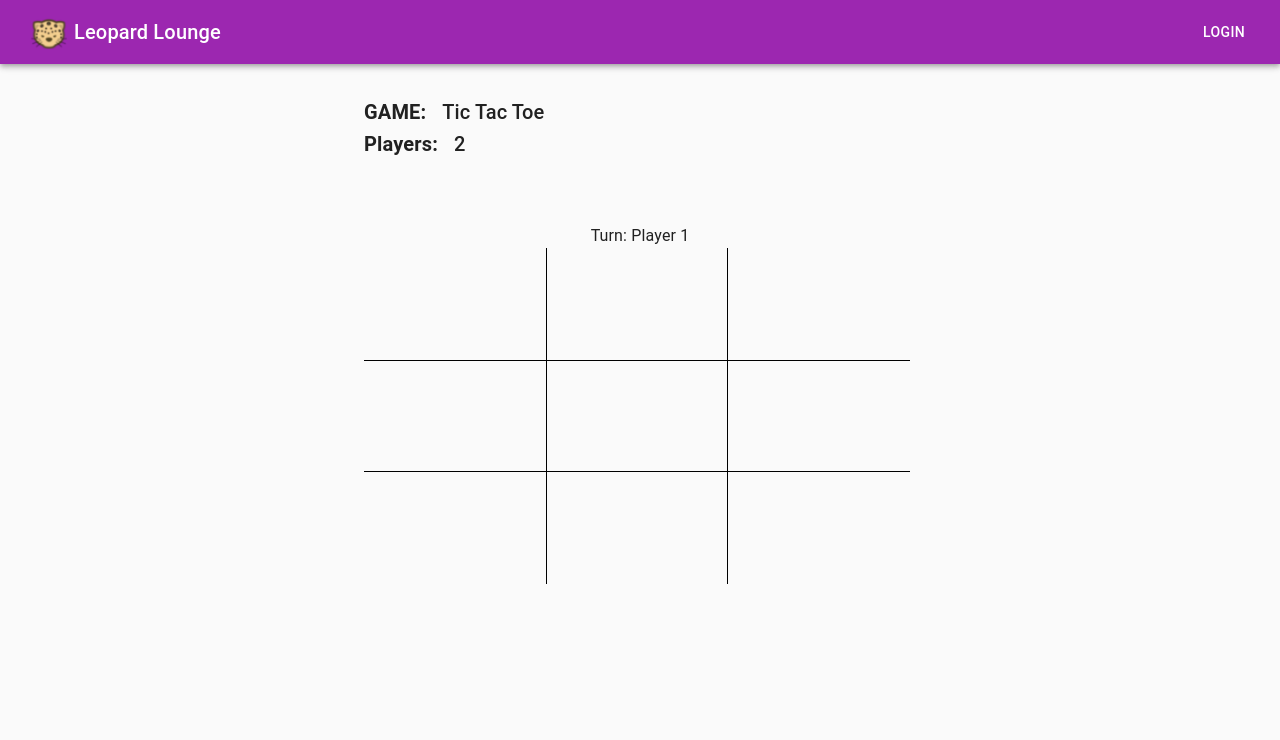
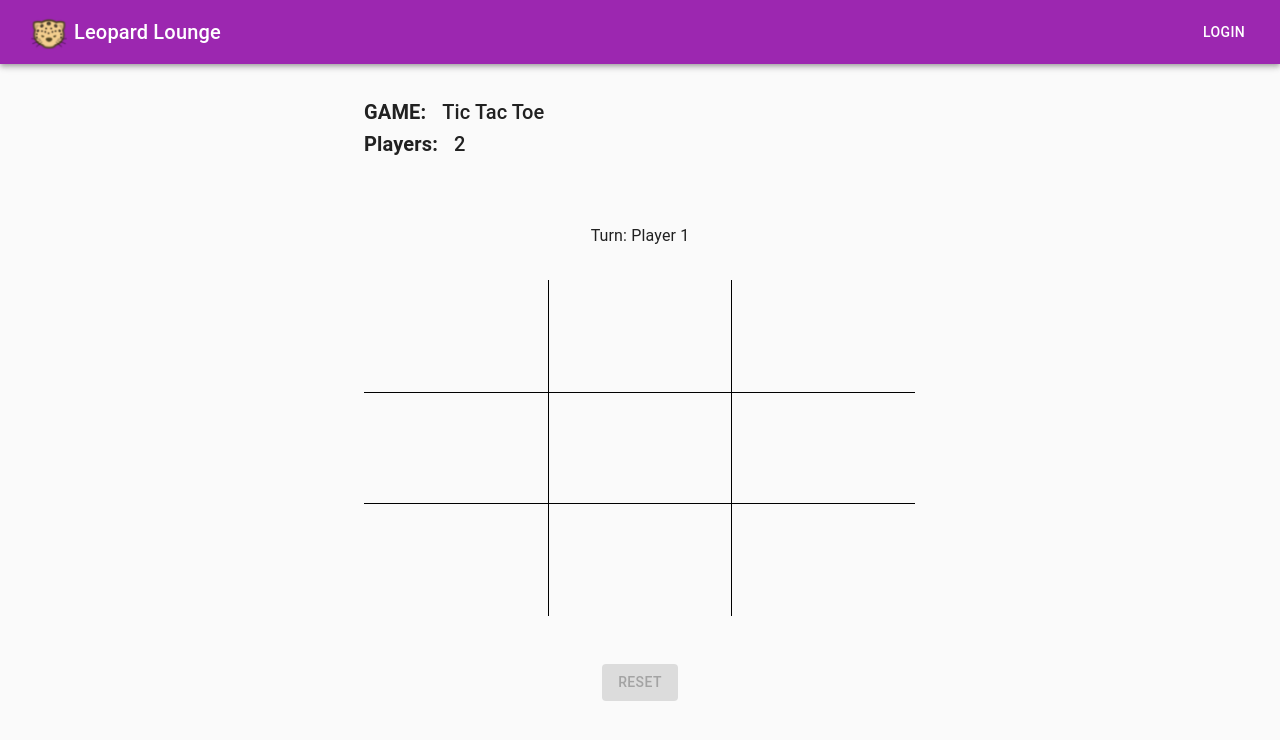
Before and after one commit to martinbee/leopard-lounge, a React (Create React App) app: page /room in a window 1280 px wide. Shown: the top 740 px of the page. Built offline with nearby package versions, Linux system fonts and the light colour scheme.

Commit message:
feat: work on tic tac toe ui

```diff
--- a/src/components/TicTacToe.js
+++ b/src/components/TicTacToe.js
@@ -1,8 +1,11 @@
 import React, { useState } from 'react';
 import {
   Typography,
+  Button,
 } from '@material-ui/core';
 import styled from 'styled-components';
+import Cross from '@material-ui/icons/Close';
+import Circle from '@material-ui/icons/RadioButtonUnchecked';
 
 
 const Text = styled(Typography)`
@@ -13,16 +16,31 @@ const BoxWrapper = styled.div`
   height: 42vh;
   display: flex;
   flex-wrap: wrap;
+  margin-top: 2rem;
+  margin-bottom: 3rem;
 `;
-const Box = styled.div`
-  border-right: ${({ border }) => border === 'horizontals' && '1px solid black'};
-  border-left: ${({ border }) => border === 'horizontals' && '1px solid black'};
-  border-top: ${({ border }) => border === 'verticals' && '1px solid black'};
-  border-bottom: ${({ border }) => border === 'verticals' && '1px solid black'};
+
+const Box = styled.button`
+  border-right: ${({ border }) => border === 'horizontals' ? '1px solid black' : 'none'};
+  border-left: ${({ border }) => border === 'horizontals' ? '1px solid black' : 'none'};
+  border-top: ${({ border }) => border === 'verticals' ? '1px solid black' : 'none'};
+  border-bottom: ${({ border }) => border === 'verticals' ? '1px solid black' : 'none'};
   border: ${({ border }) => border === 'all' && '1px solid black'};
+  background: none;
   text-align: center;
   height: 14vh;
-  width: 33%;
+  width: 33.3%;
+  cursor: pointer;
+`;
+
+const iconStyles = {
+  width: '100%',
+  height: '100%',
+};
+
+const ButtonWrapper = styled.div`
+  display: flex;
+  justify-content: center;
 `;
 
 // 9 squares with appropriate borders
@@ -30,7 +48,7 @@ const Box = styled.div`
 // once a square has been clicked it belongs to that player
 // that square can't be clicked again
 // when three in a row (horiz, diag, vertical) the player who owns those three wins (need to figure out algo)
-const initialClaimMap = {
+const initialBoardState = {
   0: {
     player: '',
     border: '',
@@ -71,7 +89,7 @@ const initialClaimMap = {
 
 const TicTacToe = () => {
   const [currentPlayer, setCurrentPlayer] = useState('1');
-  const [claimMap, setClaimMap] = useState(initialClaimMap);
+  const [boardState, setBoardState] = useState(initialBoardState);
 
   const toggleCurrentPlayer = () => {
     if (currentPlayer === '1') {
@@ -81,27 +99,40 @@ const TicTacToe = () => {
     }
   };
 
+  const resetBoard = () => setBoardState(initialBoardState);
+  const boxes = Object.entries(boardState);
+  const resetDisabled = !boxes.find(([_, properties]) => Boolean(properties.player));
+
   return (
     <>
       <div>
         <Text>Turn: Player {currentPlayer}</Text>
       </div>
       <BoxWrapper>
-        {Object.entries(claimMap).map(([key, properties]) => {
+        {boxes.map(([key, properties]) => {
           const { player, border } = properties;
 
           const claimBox = () => {
             if (!player) {
-              const updatedClaimMap = {
-                ...claimMap,
+              const updatedBoardState = {
+                ...boardState,
                 [key]: {
                   player: currentPlayer,
                   border,
                 },
               };
-              setClaimMap(updatedClaimMap);
+              setBoardState(updatedBoardState);
               toggleCurrentPlayer();
             }
+          };
+
+          const renderIcon = () => {
+            if (!player) return null;
+
+
+            if (player === '1') return <Cross style={iconStyles} />;
+
+            return <Circle style={iconStyles} />;
           };
 
           return (
@@ -110,11 +141,21 @@ const TicTacToe = () => {
               border={border}
               onClick={claimBox}
             >
-              {player}
+              {renderIcon()}
             </Box>
           );
         })}
       </BoxWrapper>
+      <ButtonWrapper>
+        <Button
+          onClick={resetBoard}
+          color="secondary"
+          variant="contained"
+          disabled={resetDisabled}
+        >
+          Reset
+        </Button>
+      </ButtonWrapper>
     </>
   );
 };
```
